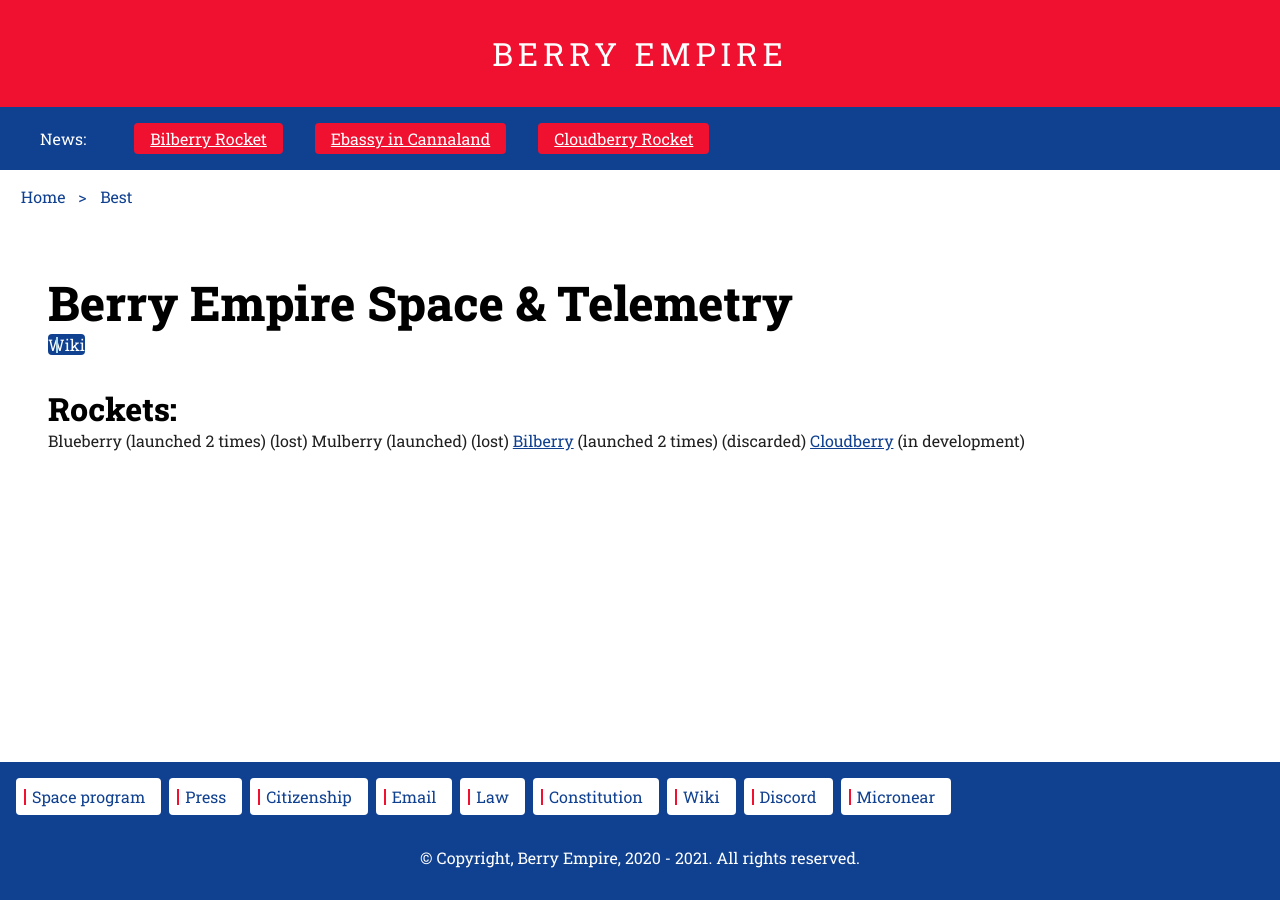
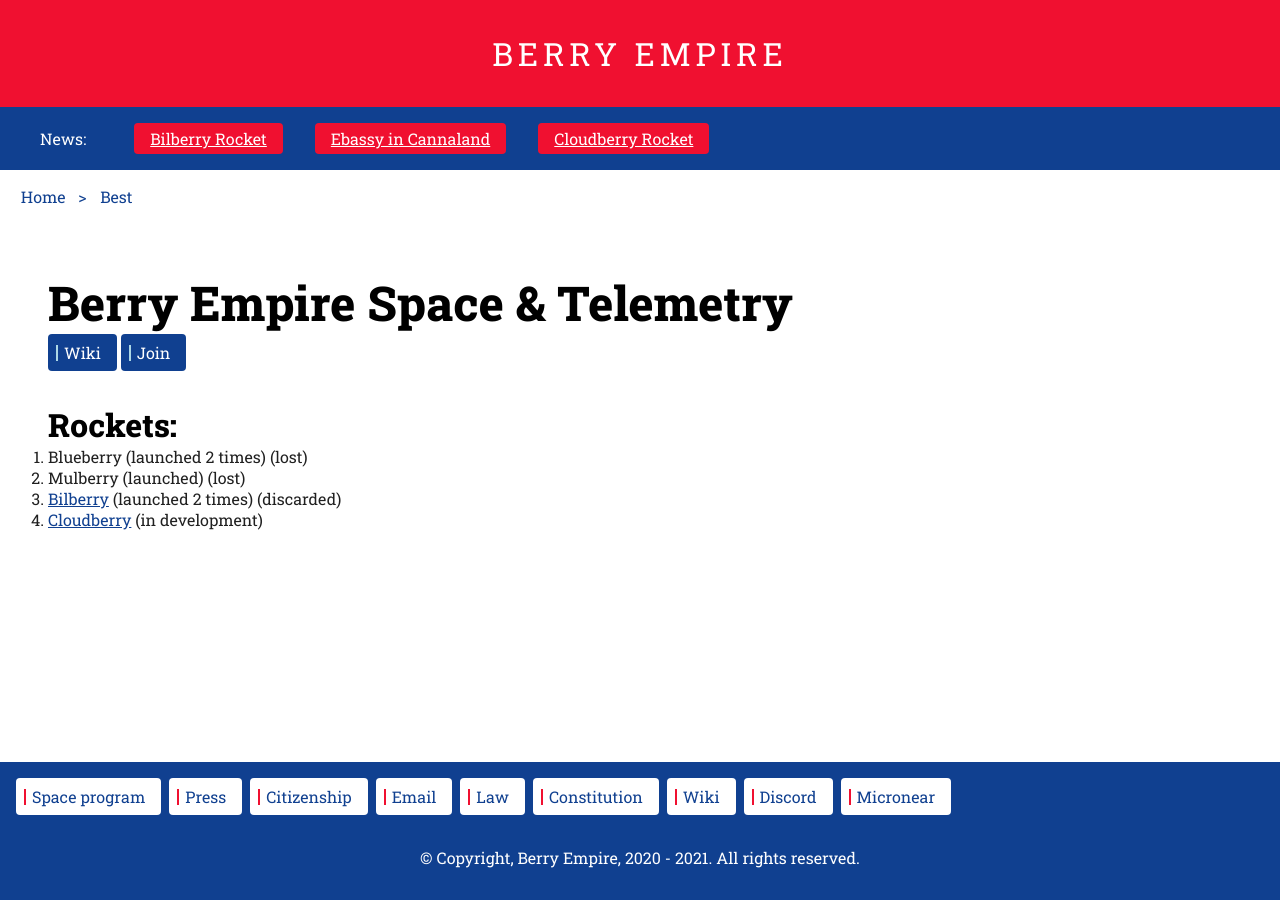
Before and after one commit to berryempire/berryempire.github.io, a Jekyll site: the page built from best/index.md, in a window 1280 px wide. Built offline with Jekyll 4.4.1, drawn with Linux system fonts in a browser that asks for light colours; our own code applies the rules of GitHub Pages for plain Markdown files.

Commit message:
Update index.md

```diff
--- a/best/index.md
+++ b/best/index.md
@@ -1,9 +1,11 @@
 # Berry Empire Space & Telemetry
-<a href="https://micronations.wiki/wiki/Berry_Empire_Space_%26_Telemetry" target="_blank" class="thickbutton thick">Wiki</a>
-
+<a href="https://micronations.wiki/wiki/Berry_Empire_Space_%26_Telemetry" target="_blank" class="thickbutton thick"><span>Wiki</span></a>
+<a href="https://docs.google.com/forms/d/e/1FAIpQLScMWBTPnBPqcgWMeVJjdl5c5x3pXjz3zFnExVzH83p5tBjjOg/viewform?usp=sf_link" target="_blank" class="thickbutton thick"><span>Join</span></a>
 
 ## Rockets:
-Blueberry (launched 2 times) (lost)
-Mulberry (launched) (lost)
-<a href="/press/8">Bilberry</a> (launched 2 times) (discarded)
-<a href="/press/5">Cloudberry</a> (in development)
+<ol>
+  <li>Blueberry (launched 2 times) (lost)</li>
+  <li>Mulberry (launched) (lost)</li>
+  <li><a href="/press/8">Bilberry</a> (launched 2 times) (discarded)</li>
+  <li><a href="/press/5">Cloudberry</a> (in development)</li>
+</ol>
```
